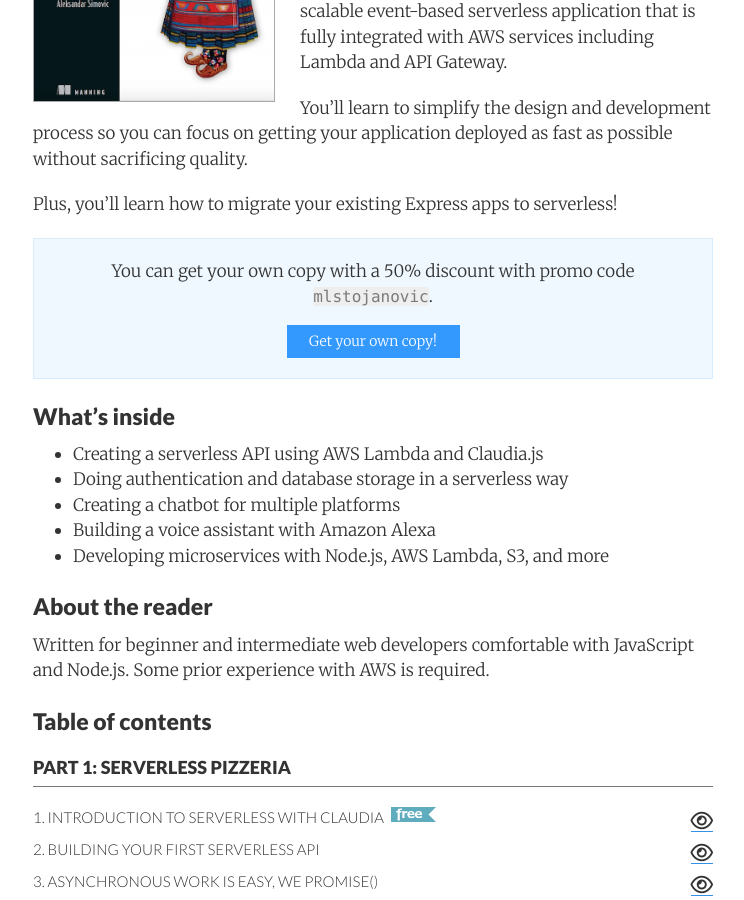
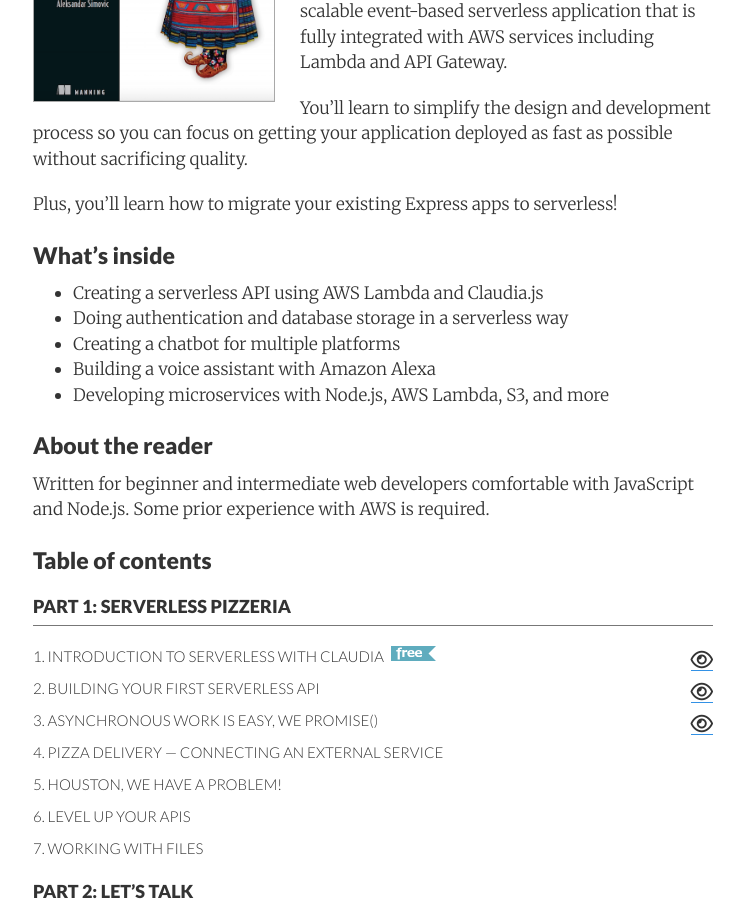
Before and after one commit to serverlesspub/serverless.pub, a Jekyll site: the page built from book.md, in a window 1280 px wide and 900 px high, scrolled down 391 px. Shown: the whole window, without its empty margins (267-1011 px from the left). Built offline with Jekyll 4.4.1, drawn with Linux system fonts in a browser that asks for light colours; nearby versions of some CDN libraries.

Commit message:
hiding the expired discounted code

```diff
--- a/book.md
+++ b/book.md
@@ -20,9 +20,9 @@
 Plus, you'll learn how to migrate your existing Express apps to serverless!
 {: .book-page-description }
 
-You can get your own copy with a 50% discount with promo code `mlstojanovic`.
-<a id="book-buy-btn" href="https://www.manning.com/books/serverless-apps-with-node-and-claudiajs">Get your own copy!</a>
-{: .book-page-discount }
+[//]: You can get your own copy with a 50% discount with promo code `mlstojanovic`.
+[//]: <a id="book-buy-btn" href="https://www.manning.com/books/serverless-apps-with-node-and-claudiajs">Get your own copy!</a>
+[//]: {: .book-page-discount }
 
 ### What's inside
 
```
